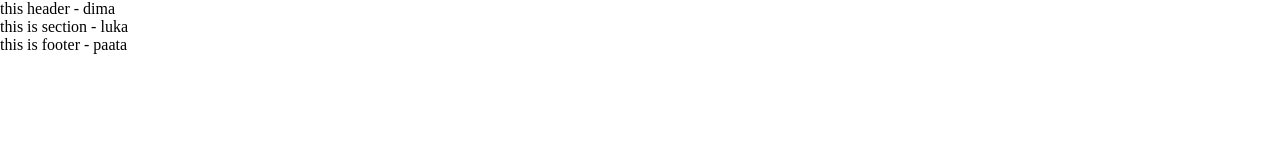
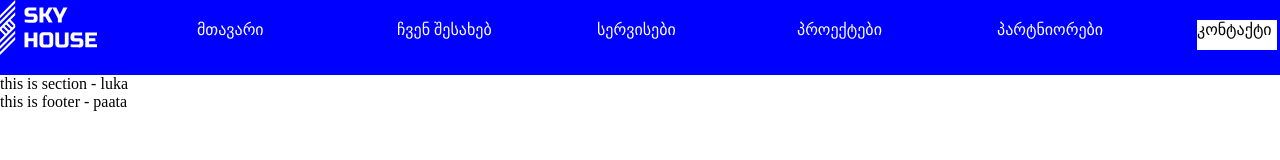
Before and after one commit to PaataSet/HomeWork_10, a plain HTML site: page index.html in a window 1280 px wide. Drawn offline with Linux system fonts and the light colour scheme.

Commit message:
add header

```diff
--- a/index.html
+++ b/index.html
@@ -7,7 +7,20 @@
     <link rel="stylesheet" type="text/css" href="src/css/styles.css" />
   </head>
   <body>
-    <header>this header - dima</header>
+    <header>
+      <img src="image/Group 2.svg" alt="logo" class="logo">
+
+      <nav>
+          <ul>
+              <li> მთავარი</li>
+              <li> ჩვენ შესახებ</li>
+              <li> სერვისები</li>
+              <li> პროექტები</li>
+              <li> პარტნიორები</li>
+              <li class="contact"> კონტაქტი</li>
+          </ul>
+      </nav>
+    </header>
     <section>this is section - luka</section>
     <footer>this is footer - paata</footer>
   </body>
--- a/src/css/styles.css
+++ b/src/css/styles.css
@@ -11,8 +11,37 @@ a {
 
 ul {
   list-style: none;
+  display: flex;
+  color: #FFFFFF;
+  /* background-color: blue; */
 }
 
 img {
   max-width: 100%;
 }
+
+.logo{
+  /* background-color: blue; */
+  width: 97px;
+  height: 55px;
+}
+
+li{
+  height: 55px;
+  width: 100px;
+
+  margin-top: 20px;
+  margin-left: 100px; ;
+}
+
+header{
+  display: flex;
+  background-color: blue;
+}
+
+.contact{
+  background-color: #FFFFFF;
+  width: 80px;
+  height: 30px;
+  color: black;
+}
```
Also changed, not shown: image/Group 2.svg (added).
